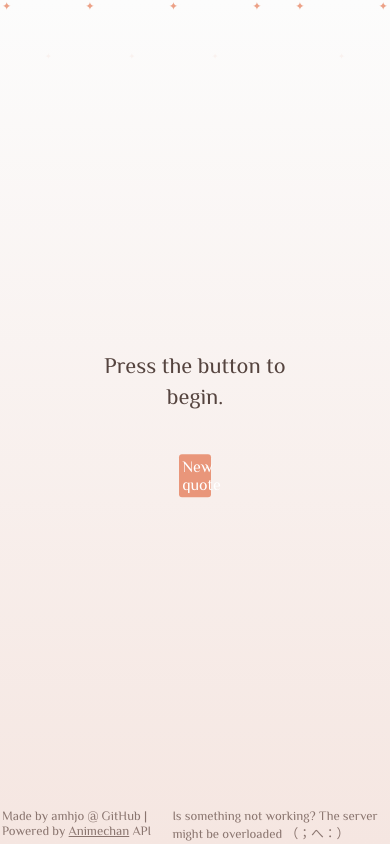
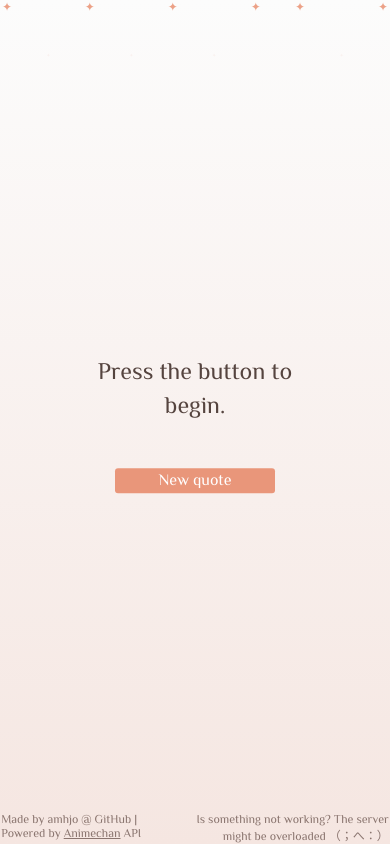
Before and after one commit to saschjo/aniquote, a plain HTML site: page index.html in a window 390 px wide. Drawn offline with nearby package versions, Linux system fonts and the light colour scheme.

Commit message:
mobile test

```diff
--- a/style.css
+++ b/style.css
@@ -13,16 +13,20 @@ body {
 
 #bottomrow {
   display: flex;
-  width: 100%;
+  width: 100vw;
   position: absolute;
   bottom: 0;
   justify-content: space-between;
 }
 
 #credit, #notworking {
-  font-size: 0.8em;
-  padding: 0.5%;
+  font-size: 12px;
+  padding: 0.3%;
   color: rgb(138, 117, 111);
+}
+
+#notworking {
+  text-align: right;
 }
 
 a {
@@ -36,7 +40,7 @@ a {
   flex-direction: column;
   text-align: center;
   justify-content: center;
-  width: 60%;
+  width: 55%;
   height: 40%;
   margin: 0;
   position: absolute;
@@ -44,10 +48,13 @@ a {
   -ms-transform: translateY(-50%);
   transform: translateY(-50%);
   transition: 0.5s ease-in-out;
+  animation: fadeIn 1.5s ease-in;
+  animation-iteration-count: 1;
 }
 
 #textcontent {
   width: 100%;
+
 }
 
 #quote, #character, #anime {
@@ -55,27 +62,27 @@ a {
 }
 
 #quote {
-  font-size: 1.4em;
+  font-size: 24px;
   line-height: 1.4em;
   padding: 1.5%;
 }
 
 #character {
-  color: rgb(138, 117, 111);
-  font-size: 0.8em;
+  color: rgb(165, 95, 72);
+  font-size: 14px;
   font-family: 'Montserrat', sans-serif;
 }
 
 #anime {
-  padding: 1%;
+  padding: 1.5%;
   text-transform: uppercase;
-  font-size: 0.7em;
-  color: rgb(138, 117, 111);
+  font-size: 12px;
+  color: rgb(151, 121, 112);
   font-family: 'Montserrat', sans-serif;
 }
 
 button {
-  width: 14%;
+  width: 10em;
   padding: 1.5%;
   margin-top: 2%;
   background-color: darksalmon;
@@ -83,7 +90,7 @@ button {
   color: white;
   border-radius: 3px;
   font-family: 'Philosopher', sans-serif;
-  font-size: 1em;
+  font-size: 16px;
   transition: 0.5s ease;
   cursor: pointer;
 }
@@ -108,17 +115,22 @@ button:hover {
 .sparkle {
   animation: sparkleflow 5s infinite;
   color: rgb(236, 161, 135);
-  font-size: 0.7em;
+  font-size: 12px;
 }
 
 .sparkle-small {
   animation: sparkleflow 5s infinite;
   animation-delay: 2s;
   color: rgb(235, 177, 158);
-  font-size: 0.5em;
+  font-size: 5px;
 }
 
 @keyframes sparkleflow {
 0% {transform: translateY(0%); opacity: 1;}
 100% {transform: translateY(100%); opacity: 0;}
 }
+
+@keyframes fadeIn {
+  0% {opacity: 0;}
+  100% {opacity: 1;}
+  }
```
